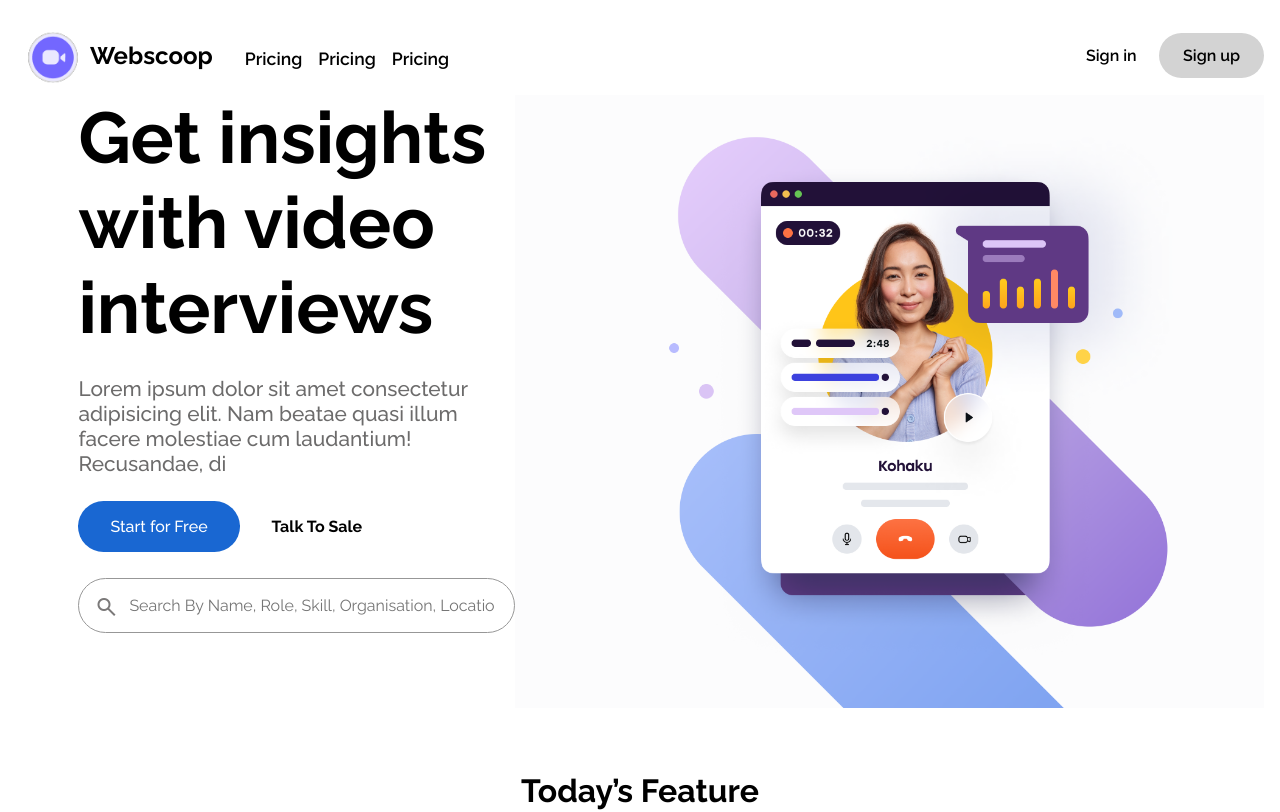
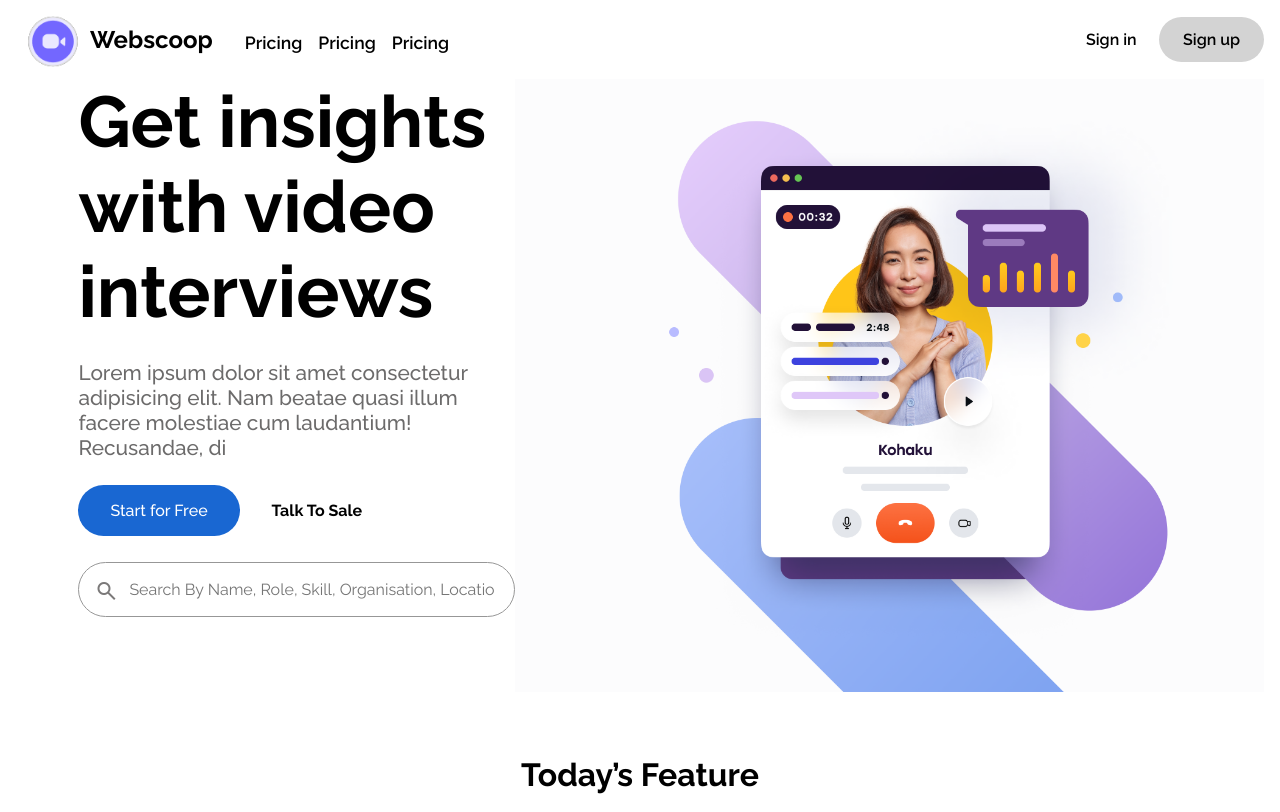
Before and after one commit to manish04042003/WebScoop-Landing-Page, a plain HTML site: page index.html in a window 1280 px wide. Shown: the top 812 px of the page. Drawn offline with nearby package versions, Linux system fonts and the light colour scheme.

Commit message:
navchange

```diff
--- a/index.css
+++ b/index.css
@@ -7,9 +7,7 @@
 .TopmainDiv {
   width: 100%;
   margin-bottom: 2rem !important;
-  /* height: 20rem;
-  background-color: aqua; */
-  /* border: 1px solid gray; */
+padding-top: 0 !important;
 }
 .maxWidth {
   max-width: 1400px;
```
